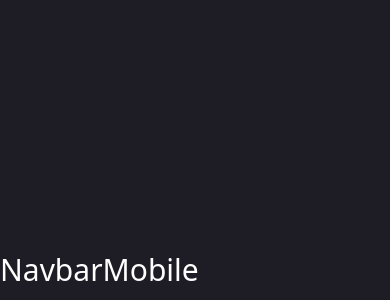
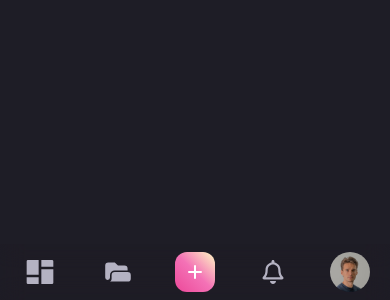
Before and after one commit to iliaalekseevofb/Tasks, a React (Create React App) app: page / in a window 390 px wide. Shown: the part 544-844 px from the top of the page. Built offline with nearby package versions, Linux system fonts and the light colour scheme; the HTML template or start-up script is replaced by a standard one.

Commit message:
Desktop and mobile navbars are partially done (responsive, not functional)

```diff
--- a/src/components/Common/Navbar.tsx
+++ b/src/components/Common/Navbar.tsx
@@ -3,7 +3,7 @@ import NavbarMobile from "./NavbarItems/NavbarMobile";
 
 const Navbar = () => {
   return (
-    <nav className='fixed z-10 bottom-0 sm:top-0 right-0 left-0 h-12'>
+    <nav className='fixed z-10 bottom-0 sm:top-0 right-0 left-0 h-14 sm:h-12'>
       <NavbarDesktop />
       <NavbarMobile />
     </nav>
--- a/src/components/Common/NavbarItems/NavbarDesktop.tsx
+++ b/src/components/Common/NavbarItems/NavbarDesktop.tsx
@@ -6,34 +6,34 @@ import { profileSample } from '../../../assets';
 
 const NavbarDesktop = () => {
   return (
-    <div className='w-full h-full px-5 hidden sm:flex justify-between items-center bg-secondaryBgHover bg-clip-padding backdrop-filter backdrop-blur-md bg-opacity-20'>
+    <div className='w-full h-full px-5 hidden sm:flex justify-between items-center border-b-2 border-mainBg bg-secondaryBgHover bg-clip-padding backdrop-filter backdrop-blur-md bg-opacity-20'>
       <section className='flex items-center text-iconsColor text-base font-semibold'>
         {/* Menu icon */}
-        <button className='w-navItem h-navItem mr-3 flex justify-center items-center rounded-standard hover:bg-secondaryBgHover transition-colors duration-200'>
-          <FiMenu className='w-iconSize h-iconSize' />
+        <button className='w-navItemDesktop h-navItemDesktop mr-3 flex justify-center items-center rounded-standard hover:bg-secondaryBgHover transition-colors duration-200'>
+          <FiMenu className='w-iconSizeDesktop h-iconSizeDesktop' />
         </button>
         {/* Dashboard */}
-        <button className='h-navItem px-1 mr-3 flex justify-center items-center rounded-standard hover:bg-secondaryBgHover transition-colors duration-200'>
-          <RiLayoutMasonryFill className='w-iconSize h-iconSize sm:mr-1' />
+        <button className='h-navItemDesktop px-1 mr-3 flex justify-center items-center rounded-standard hover:bg-secondaryBgHover transition-colors duration-200'>
+          <RiLayoutMasonryFill className='w-iconSizeDesktop h-iconSizeDesktop sm:mr-1' />
           <h6 className='hidden sm:block'>Dashboard</h6>
         </button>
         {/* Collection */}
-        <button className='h-navItem px-1 flex justify-center items-center rounded-standard hover:bg-secondaryBgHover transition-colors duration-200'>
-          <HiFolderOpen className='w-iconSize h-iconSize sm:mr-1' />
+        <button className='h-navItemDesktop px-1 flex justify-center items-center rounded-standard hover:bg-secondaryBgHover transition-colors duration-200'>
+          <HiFolderOpen className='w-iconSizeDesktop h-iconSizeDesktop sm:mr-1' />
           <h6 className='hidden sm:block'>Collections</h6>
         </button>
       </section>
       <section className='flex items-center'>
         {/* Add todo icon */}
-        <button className='w-navItem h-navItem mr-3 flex justify-center items-center rounded-standard bg-gradient-to-tr from-pink-500 via-pink-400 to-yellow-100'>
-          <HiOutlinePlusSm className='w-iconSize h-iconSize text-white' />
+        <button className='w-navItemDesktop h-navItemDesktop mr-3 flex justify-center items-center rounded-standard bg-gradient-to-tr from-pink-500 via-pink-400 to-yellow-100'>
+          <HiOutlinePlusSm className='w-iconSizeDesktop h-iconSizeDesktop text-white' />
         </button>
         {/* Notifications icon */}
-        <button className='w-navItem h-navItem mr-3 flex justify-center items-center rounded-standard text-iconsColor hover:bg-secondaryBgHover transition-colors duration-200'>
-          <FaRegBell className='w-iconSize h-iconSize' />
+        <button className='w-navItemDesktop h-navItemDesktop mr-3 flex justify-center items-center rounded-standard text-iconsColor hover:bg-secondaryBgHover transition-colors duration-200'>
+          <FaRegBell className='w-iconSizeDesktop h-iconSizeDesktop' />
         </button>
         {/* Profile */}
-        <button className='w-navItem h-navItem rounded-full overflow-hidden'>
+        <button className='w-navItemDesktop h-navItemDesktop rounded-full overflow-hidden'>
           <img className='object-cover' src={profileSample} alt='profile sample' />
         </button>
       </section>
--- a/src/components/Common/NavbarItems/NavbarMobile.tsx
+++ b/src/components/Common/NavbarItems/NavbarMobile.tsx
@@ -1,7 +1,33 @@
+import { RiLayoutMasonryFill } from 'react-icons/ri';
+import { FaRegBell } from 'react-icons/fa';
+import { HiOutlinePlusSm, HiFolderOpen } from 'react-icons/hi';
+import { profileSample } from '../../../assets';
+
 const NavbarMobile = () => {
   return (
-    <div className='w-full h-full flex sm:hidden text-white text-3xl'>
-      NavbarMobile
+    <div className='w-full h-full px-5 flex justify-between items-center sm:hidden text-3xl bg-mainBg bg-clip-padding backdrop-filter backdrop-blur-md bg-opacity-20'>
+      {/* Dashboard */}
+      <button className='h-navItemMobile px-1 flex justify-center items-center rounded-standard hover:bg-secondaryBgHover transition-colors duration-200'>
+        <RiLayoutMasonryFill className='w-iconSizeMobile h-iconSizeMobile sm:mr-1 text-iconsColor' />
+        <h6 className='hidden sm:block'>Dashboard</h6>
+      </button>
+      {/* Collection */}
+      <button className='h-navItemMobile px-1 flex justify-center items-center rounded-standard hover:bg-secondaryBgHover transition-colors duration-200'>
+        <HiFolderOpen className='w-iconSizeMobile h-iconSizeMobile sm:mr-1 text-iconsColor' />
+        <h6 className='hidden sm:block'>Collections</h6>
+      </button>
+      {/* Add todo icon */}
+      <button className='w-navItemMobile h-navItemMobile flex justify-center items-center rounded-standard bg-gradient-to-tr from-pink-500 via-pink-400 to-yellow-100'>
+        <HiOutlinePlusSm className='w-iconSizeDesktop h-iconSizeDesktop text-white' />
+      </button>
+      {/* Notifications icon */}
+      <button className='w-navItemMobile h-navItemMobile flex justify-center items-center rounded-standard text-iconsColor hover:bg-secondaryBgHover transition-colors duration-200'>
+        <FaRegBell className='w-iconSizeDesktop h-iconSizeDesktop' />
+      </button>
+      {/* Profile */}
+      <button className='w-navItemMobile h-navItemMobile rounded-full overflow-hidden'>
+        <img className='object-cover' src={profileSample} alt='profile sample' />
+      </button>
     </div>
   )
 }
--- a/tailwind.config.js
+++ b/tailwind.config.js
@@ -14,8 +14,10 @@ module.exports = {
         standard: '0.75rem'
       },
       spacing: {
-        'navItem': '2rem',
-        'iconSize': '1.5rem'
+        'navItemDesktop': '2rem',
+        'navItemMobile': '2.5rem',
+        'iconSizeDesktop': '1.5rem',
+        'iconSizeMobile': '2rem'
       }
     },
   },
```
